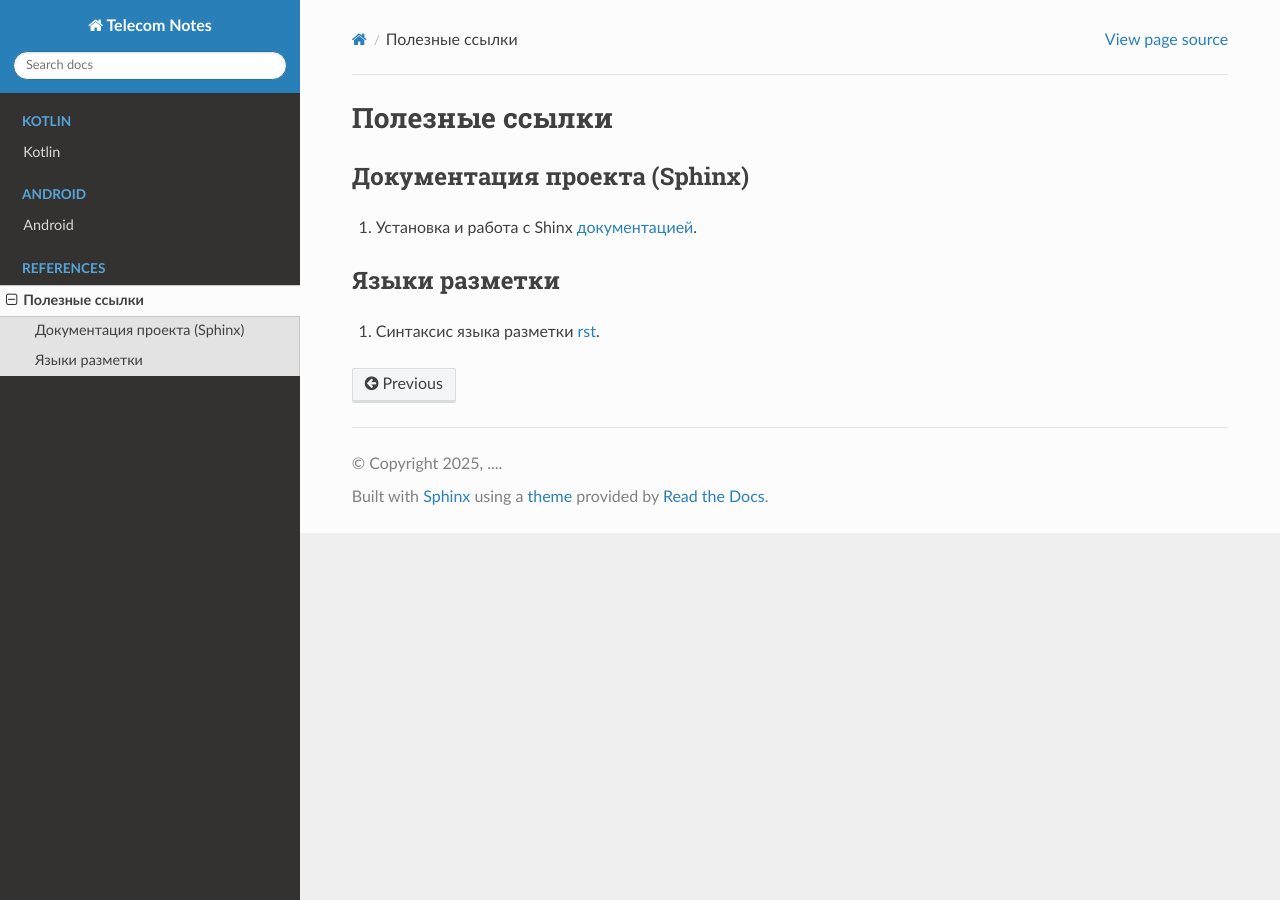
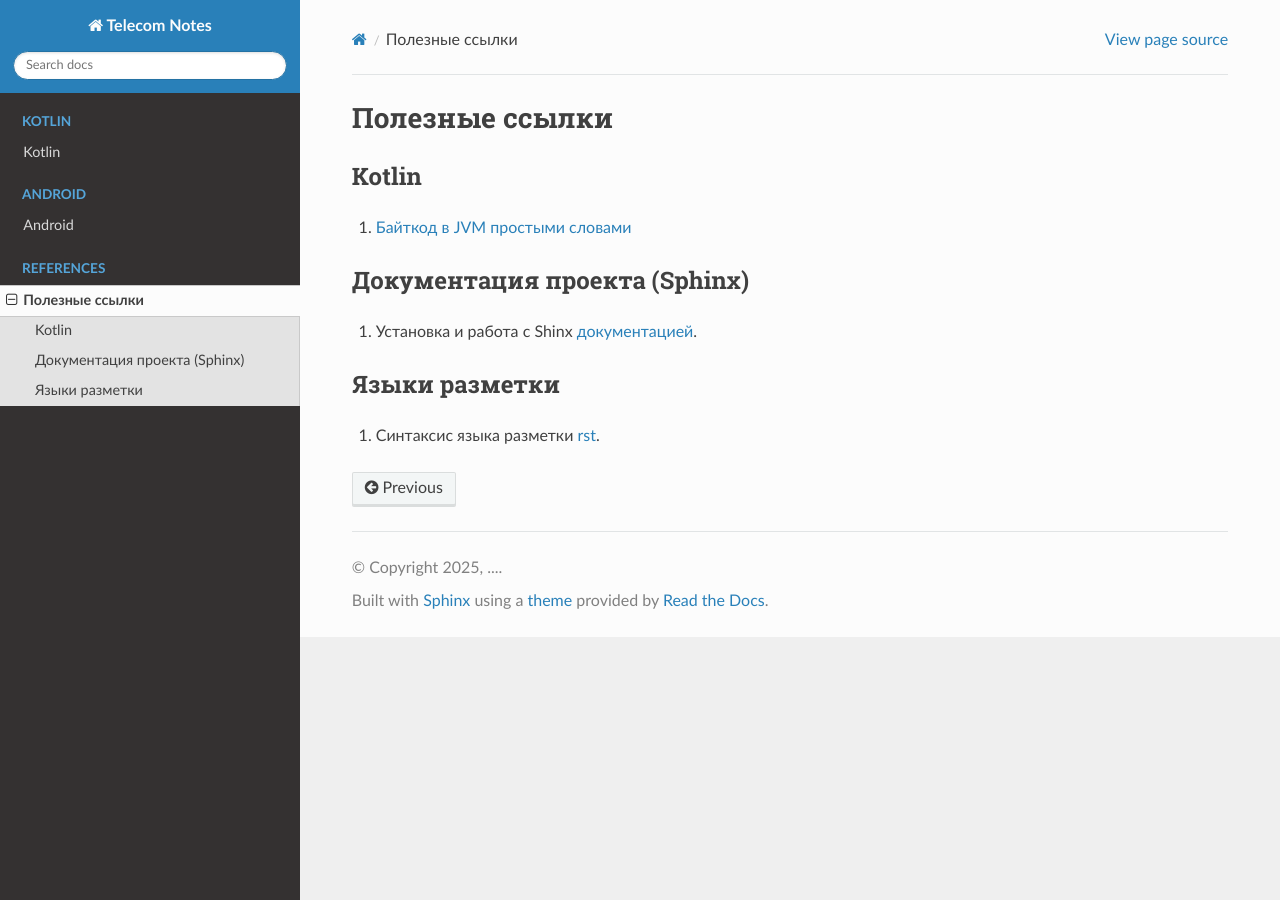
Before and after one commit to TelecomDep/notes, a Sphinx documentation site: the page built from docs/source/References/usefull_links.rst, in a window 1280 px wide. Built offline with Sphinx 7.4.7 and the Read the Docs theme 3.1.0, drawn with Linux system fonts in a browser that asks for light colours.

Commit message:
rst tests

```diff
--- a/docs/source/References/usefull_links.rst
+++ b/docs/source/References/usefull_links.rst
@@ -1,5 +1,13 @@
 Полезные ссылки
 ============
+
+
+Kotlin
+------------------
+
+1. `Байткод в JVM простыми словами`_
+
+.. _`Байткод в JVM простыми словами`: https://habr.com/ru/companies/domclick/articles/500646/
 
 
 Документация проекта (Sphinx)
```
